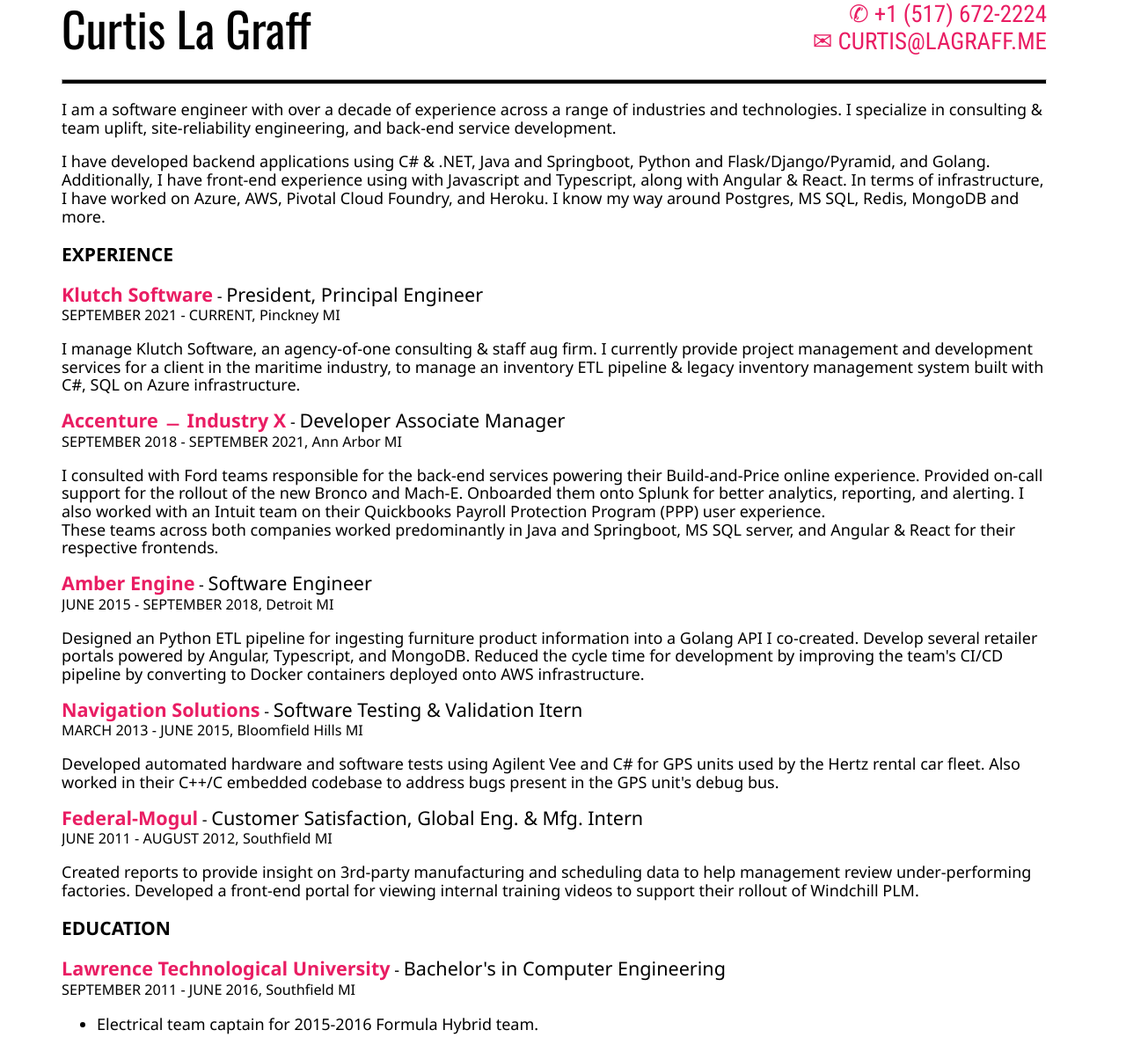
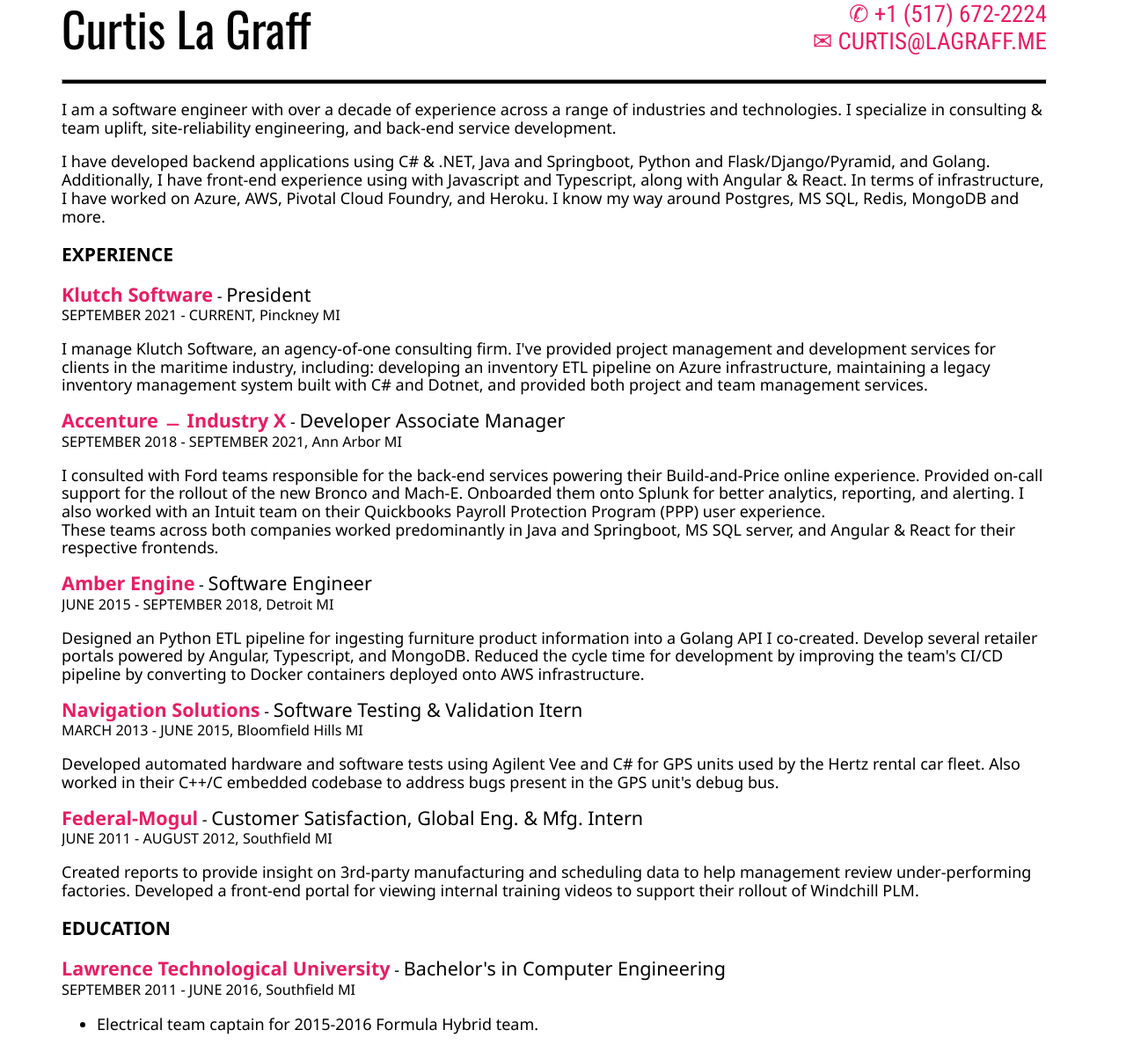
Before and after one commit to clagraff/clagraff.github.io, a Jekyll site: the page built from index.html, in a window 1280 px wide. Shown: the whole page at 88% size. Built offline with Jekyll 4.4.1, drawn with Linux system fonts in a browser that asks for light colours.

Commit message:
Update index.html

```diff
--- a/index.html
+++ b/index.html
@@ -14,13 +14,14 @@
 
 <p class="entry">
   <h3>EXPERIENCE</h3>
-  <span class="company">Klutch Software</span> - <span class="position">President, Principal Engineer</span>
+  <span class="company">Klutch Software</span> - <span class="position">President</span>
   <br/>
   <span class="duration">SEPTEMBER 2021 - CURRENT, Pinckney MI</span><br/>
   <p>
-    I manage Klutch Software, an agency-of-one consulting & staff aug firm. I currently provide project management and
-    development services for a client in the maritime industry, to manage an inventory ETL pipeline & legacy inventory
-    management system built with C#, SQL on Azure infrastructure.
+    I manage Klutch Software, an agency-of-one consulting firm. I've provided project management and
+    development services for clients in the maritime industry, including: developing an inventory ETL pipeline on Azure infrastructure,
+    maintaining a legacy inventory management system built with C# and Dotnet, and provided both project and team management
+    services.
   </p>
 </p>
 <p class="entry">
```
